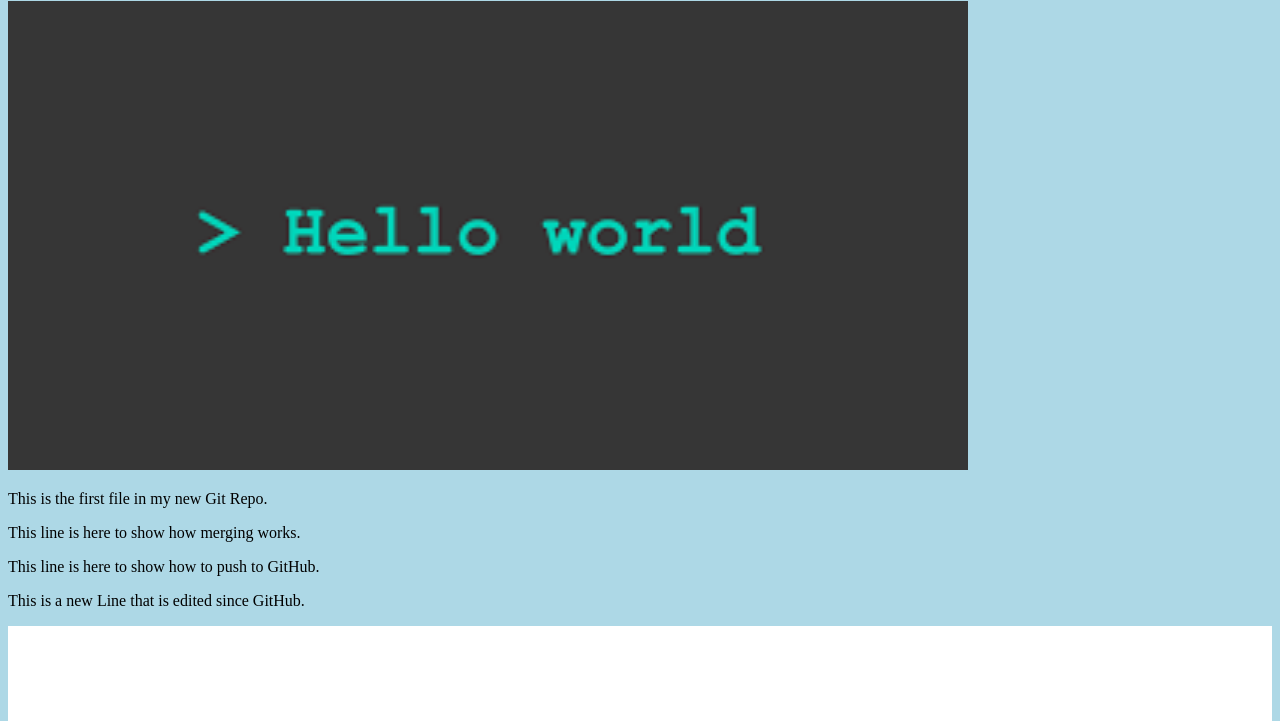
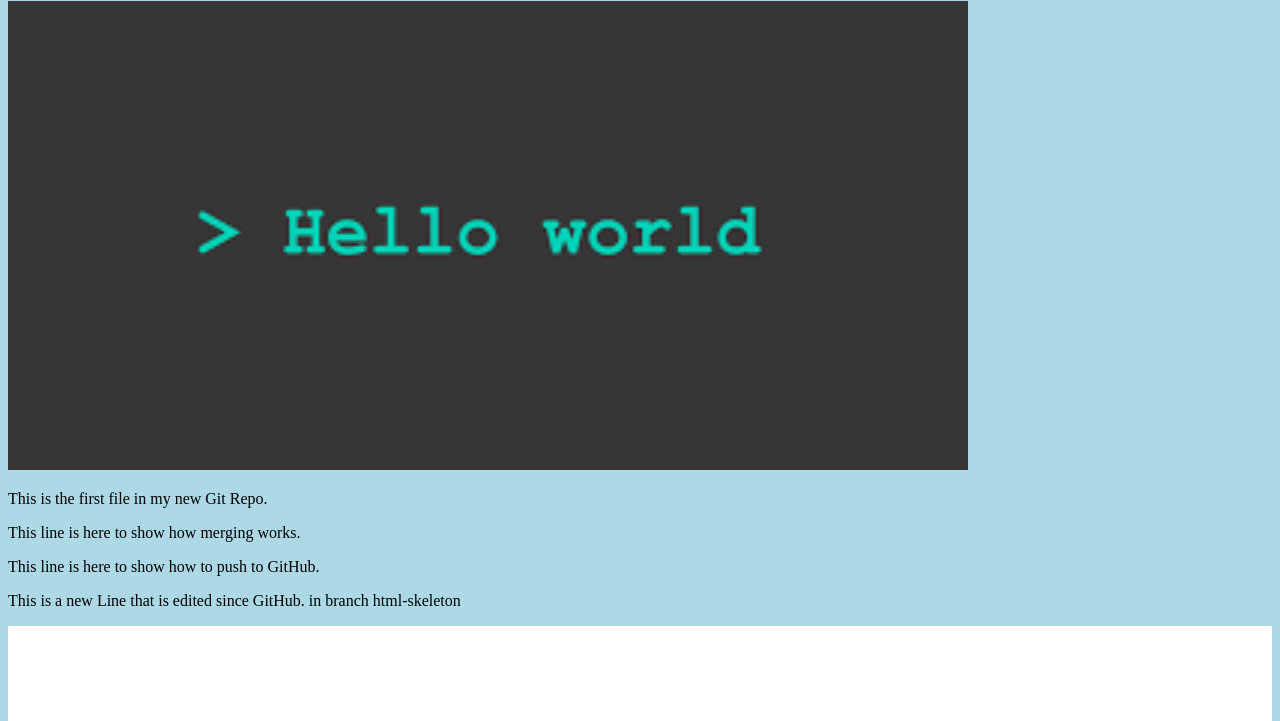
Before and after one commit to lmaguey/hello-world, a plain HTML site: page index.html in a window 1280 px wide. Shown: the part 79-800 px from the top of the page. Drawn offline with Linux system fonts and the light colour scheme.

Commit message:
Added some more text to index.html since html-skel

```diff
--- a/index.html
+++ b/index.html
@@ -12,7 +12,7 @@ style="width:100%;max-width:960px"></div>
 <p>This is the first file in my new Git Repo.</p>
 <p>This line is here to show how merging works.</p>
 <p>This line is here to show how to push to GitHub.</p>
-<p>This is a new Line that is edited since GitHub.</p>
+<p>This is a new Line that is edited since GitHub. in branch html-skeleton</p>
 <div><img src="img_hello_git.png" alt="Hello Git" style="width:100%;max-
 width:640px"></div>
 
```
